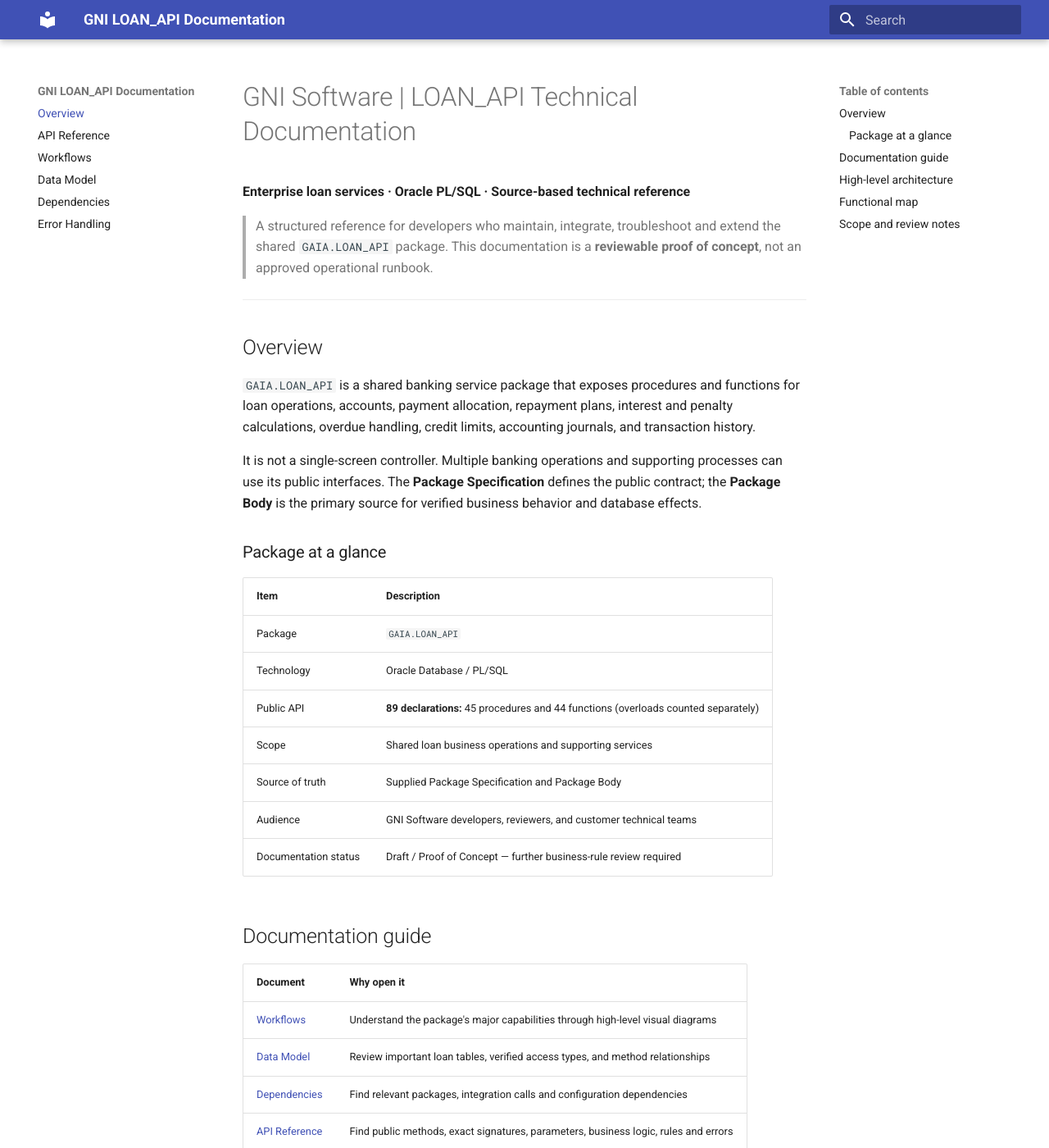
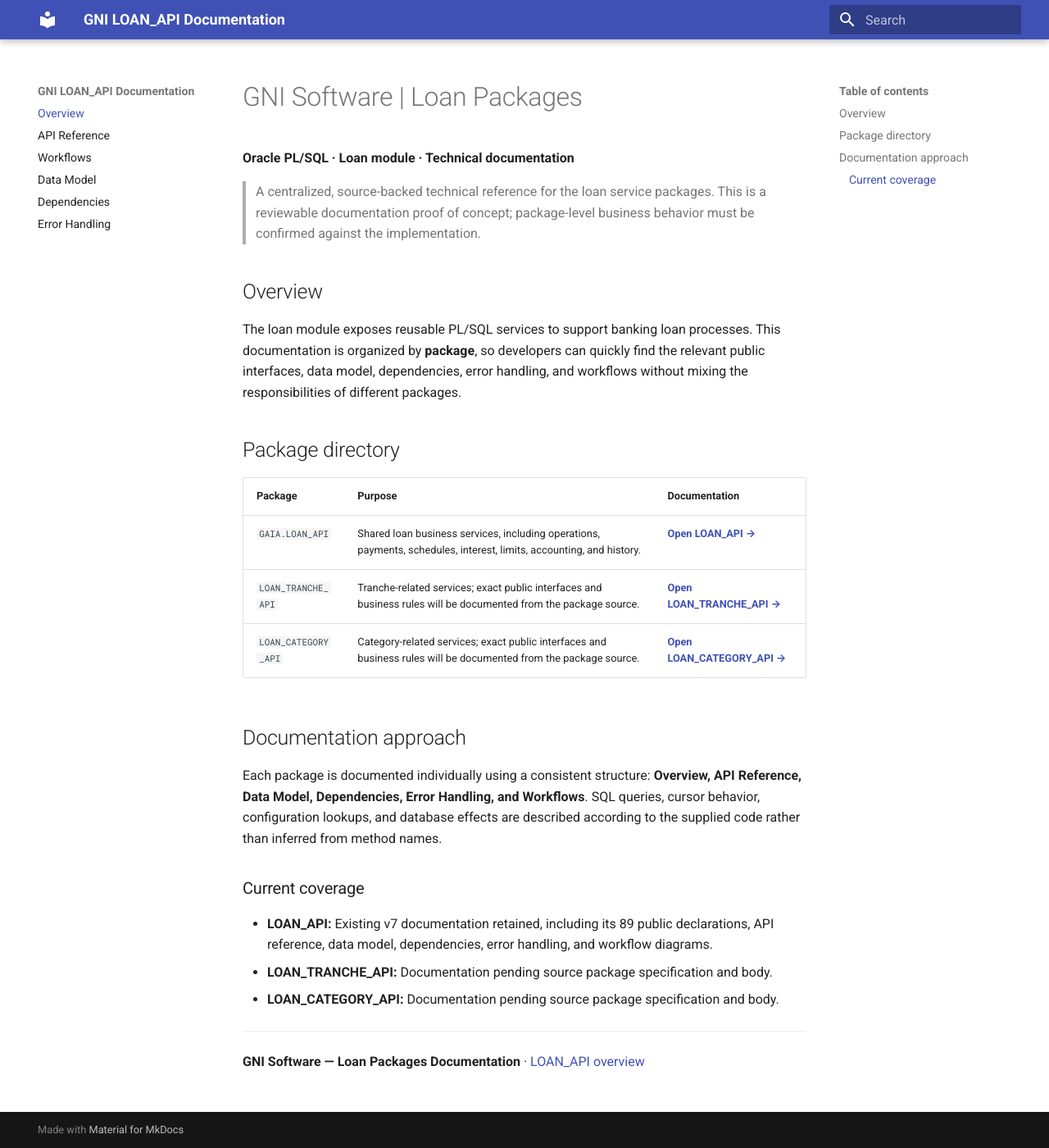
Before and after one commit to SadayCb/gni-documentation-poc8.0, an MkDocs documentation site: the page built from docs/index.md, in a window 1280 px wide and 1400 px high. Shown: the whole window at 82% size. Built offline with MkDocs 1.6.1 and Material for MkDocs 9.7.7, drawn with Linux system fonts in a browser that asks for light colours; some of the changed text lies outside the part shown.

Commit message:
docs: organize loan module landing and package navigation

````diff
--- a/docs/index.md
+++ b/docs/index.md
@@ -1,84 +1,31 @@
-# GNI Software | LOAN_API Technical Documentation
+# GNI Software | Loan Packages
 
-**Enterprise loan services · Oracle PL/SQL · Source-based technical reference**
+**Oracle PL/SQL · Loan module · Technical documentation**
 
-> A structured reference for developers who maintain, integrate, troubleshoot and extend the shared `GAIA.LOAN_API` package. This documentation is a **reviewable proof of concept**, not an approved operational runbook.
+> A centralized, source-backed technical reference for the loan service packages. This is a reviewable documentation proof of concept; package-level business behavior must be confirmed against the implementation.
+
+## Overview
+
+The loan module exposes reusable PL/SQL services to support banking loan processes. This documentation is organized by **package**, so developers can quickly find the relevant public interfaces, data model, dependencies, error handling, and workflows without mixing the responsibilities of different packages.
+
+## Package directory
+
+| Package | Purpose | Documentation |
+|---|---|---|
+| `GAIA.LOAN_API` | Shared loan business services, including operations, payments, schedules, interest, limits, accounting, and history. | **[Open LOAN_API →](loan-api.md)** |
+| `LOAN_TRANCHE_API` | Tranche-related services; exact public interfaces and business rules will be documented from the package source. | **[Open LOAN_TRANCHE_API →](loan-tranche-api.md)** |
+| `LOAN_CATEGORY_API` | Category-related services; exact public interfaces and business rules will be documented from the package source. | **[Open LOAN_CATEGORY_API →](loan-category-api.md)** |
+
+## Documentation approach
+
+Each package is documented individually using a consistent structure: **Overview, API Reference, Data Model, Dependencies, Error Handling, and Workflows**. SQL queries, cursor behavior, configuration lookups, and database effects are described according to the supplied code rather than inferred from method names.
+
+### Current coverage
+
+- **LOAN_API:** Existing v7 documentation retained, including its 89 public declarations, API reference, data model, dependencies, error handling, and workflow diagrams.
+- **LOAN_TRANCHE_API:** Documentation pending source package specification and body.
+- **LOAN_CATEGORY_API:** Documentation pending source package specification and body.
 
 ---
 
-## Overview
-
-`GAIA.LOAN_API` is a shared banking service package that exposes procedures and functions for loan operations, accounts, payment allocation, repayment plans, interest and penalty calculations, overdue handling, credit limits, accounting journals, and transaction history.
-
-It is not a single-screen controller. Multiple banking operations and supporting processes can use its public interfaces. The **Package Specification** defines the public contract; the **Package Body** is the primary source for verified business behavior and database effects.
-
-### Package at a glance
-
-| Item | Description |
-|---|---|
-| Package | `GAIA.LOAN_API` |
-| Technology | Oracle Database / PL/SQL |
-| Public API | **89 declarations:** 45 procedures and 44 functions (overloads counted separately) |
-| Scope | Shared loan business operations and supporting services |
-| Source of truth | Supplied Package Specification and Package Body |
-| Audience | GNI Software developers, reviewers, and customer technical teams |
-| Documentation status | Draft / Proof of Concept — further business-rule review required |
-
-## Documentation guide
-
-| Document | Why open it |
-|---|---|
-| [Workflows](docs/workflows.md) | Understand the package's major capabilities through high-level visual diagrams |
-| [Data Model](docs/data-model.md) | Review important loan tables, verified access types, and method relationships |
-| [Dependencies](docs/dependencies.md) | Find relevant packages, integration calls and configuration dependencies |
-| [API Reference](docs/api.md) | Find public methods, exact signatures, parameters, business logic, rules and errors |
-| [Error Handling](docs/error-handling.md) | Understand selected application validation, configuration and processing failures |
-
-## High-level architecture
-
-```mermaid
-flowchart TD
-  A[APEX modules and other callers] --> API[GAIA.LOAN_API]
-  B[EOD / SOD processing] --> API
-  API --> C[Loan operations and accounts]
-  API --> D[Payments and schedules]
-  API --> E[Interest and overdue processing]
-  API --> F[Accounting and history]
-  C --> DB[(Loan and banking data)]
-  D --> DB
-  E --> DB
-  F --> DB
-```
-
-*Conceptual capability map only — not a literal order of execution or a complete call graph.*
-
-The [Workflows page](docs/workflows.md) shows the earlier broad, cross-cutting diagrams for account creation, EOD/SOD processing and history/reversal.
-
-
-## Functional map
-
-The API is organized into **nine navigation domains**. These categories organize the reference; they are not separate independent modules.
-
-| Functional domain | Business responsibility |
-|---|---|
-| [Loan operations and controls](docs/api.md#domain-loan-operations-and-controls) | Coordinates loan operations, validation and control activities |
-| [Accounts, guarantees and closure](docs/api.md#domain-accounts-guarantees-and-closure) | Supports loan-linked accounts, collateral or guarantee activities and closure |
-| [Payments and balances](docs/api.md#domain-payments-and-balances) | Handles payment allocation, due amounts and account balances |
-| [Payment schedules and dates](docs/api.md#domain-payment-schedules-and-dates) | Generates or adjusts schedules, payment dates and grace-period information |
-| [Interest, penalties and rates](docs/api.md#domain-interest-penalties-and-rates) | Supplies rate information and interest/penalty calculations or operations |
-| [Delinquency and status](docs/api.md#domain-delinquency-and-status) | Evaluates overdue dates and supports delinquency transitions |
-| [Limits, tranches and overdrafts](docs/api.md#domain-limits-tranches-and-overdrafts) | Evaluates credit limits and handles tranche and overdraft operations |
-| [Accounting and audit](docs/api.md#domain-accounting-and-audit) | Resolves accounting mappings and creates or checks journal postings |
-| [History, metadata and reversal](docs/api.md#domain-history-metadata-and-reversal) | Records operation metadata and history and supports reversing mapped changes |
-
-
-## Scope and review notes
-
-- Public API inventory is derived from active declarations in the supplied specification; commented-out declarations are excluded.
-- Business explanations are based on the provided implementation, but **not every method has completed manual semantic review**.
-- Workflow diagrams are intentionally general and should not be mistaken for scheduling requirements.
-- Before customer publication, validate business rules, sensitive implementation details and transaction boundaries with the responsible maintainers.
-
----
-
-**GNI Software — LOAN_API Documentation** · [Browse the full API](docs/api.md) · [Return to documentation home](docs/index.md)
+**GNI Software — Loan Packages Documentation** · [LOAN_API overview](loan-api.md)
````
